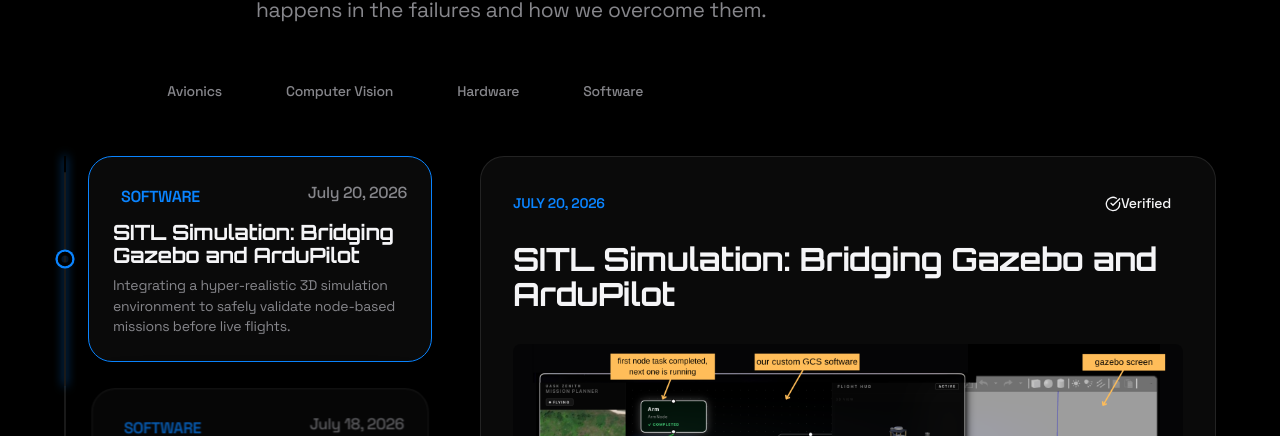
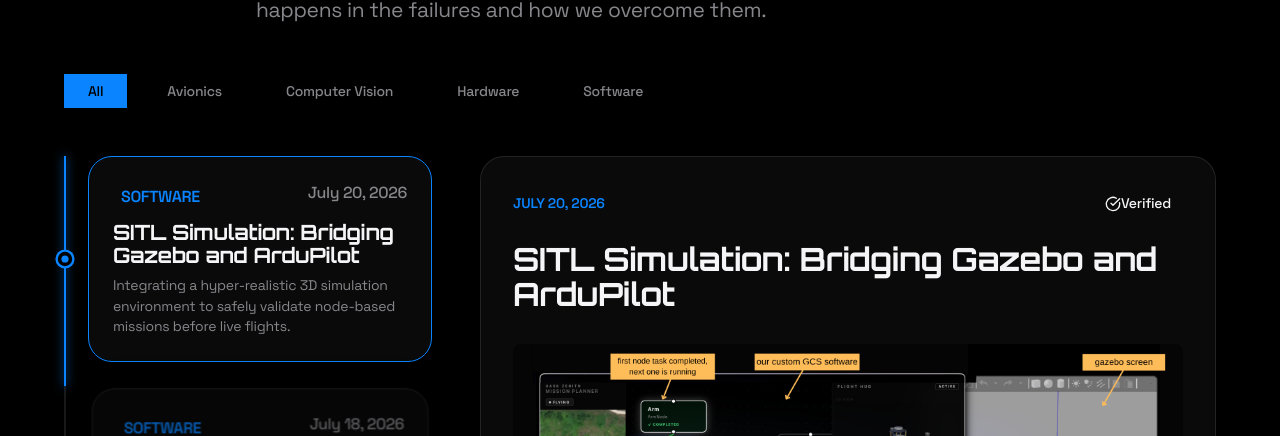
Before and after one commit to ayberkarslan/ZenithWeb, a React (Vite) app: page /dev-log in a window 1280 px wide. Shown: the part 241-677 px from the top of the page. Built offline with nearby package versions, Linux system fonts and the light colour scheme; no server answers.

Commit message:
style: add bg-accent and border-accent utility classes to fix missing filter backgrounds

```diff
--- a/src/index.css
+++ b/src/index.css
@@ -193,6 +193,8 @@ button {
 .font-medium { font-weight: 500; }
 .text-muted { color: var(--text-secondary); }
 .text-accent { color: var(--accent-color); }
+.bg-accent { background-color: var(--accent-color); }
+.border-accent { border-color: var(--accent-color); }
 
 /* Spacing */
 .mt-2 { margin-top: 0.5rem; }
```
